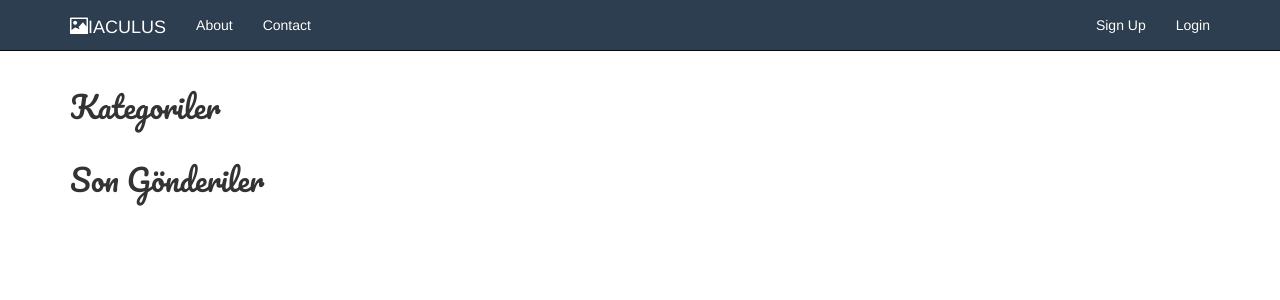
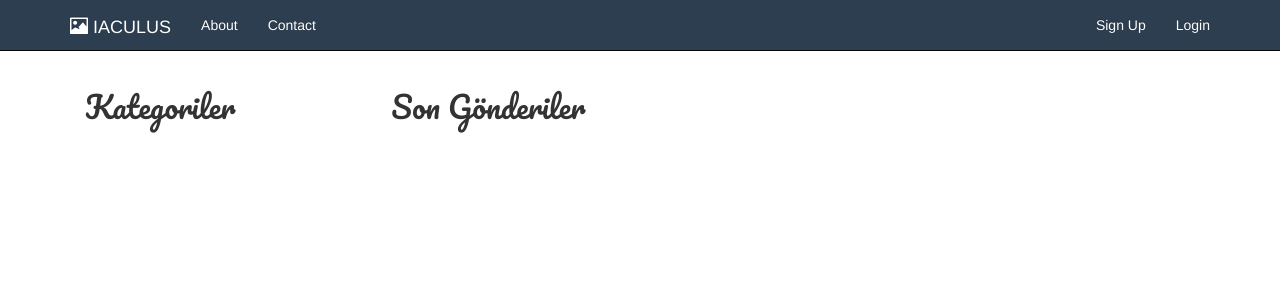
Before and after one commit to lyk2017-python/Iaculus, a Django app: page / in a window 1280 px wide; the page is wider, and only the part inside the window is pictured. Shown: the top 300 px of that part. Run offline with Django 3.2, Linux system fonts and the light colour scheme; data that the repository does not hold is empty; some libraries are stand-ins or nearby versions.

Commit message:
some css magic

```diff
--- a/Iaculus/forum/templates/forum/base.html
+++ b/Iaculus/forum/templates/forum/base.html
@@ -23,7 +23,7 @@
 			        <span class="icon-bar"></span>
 		      	</button>
 				<a href="/" class="navbar-brand"><span class="glyphicon
-				glyphicon-picture" aria-hidden="true"></span>IACULUS </a>
+				glyphicon-picture" aria-hidden="true"></span> IACULUS </a>
 			</div>
 			<div class="collapse navbar-collapse" id="a">
 				<ul class="nav navbar-nav">
@@ -37,10 +37,9 @@
 			</div>
 		</div>
 	</nav>
-    <div class="content container">
+
             {% block content %}
             {% endblock %}
-    </div>
 <script
   src="https://code.jquery.com/jquery-3.1.1.js"
   integrity="sha256-16cdPddA6VdVInumRGo6IbivbERE8p7CQR3HzTBuELA="
--- a/Iaculus/forum/templates/forum/category_list.html
+++ b/Iaculus/forum/templates/forum/category_list.html
@@ -1,10 +1,9 @@
 {% extends 'forum/base.html' %}
 
 {% block content %}
-
-
-
-
+    <div class="container-fluid">
+    <div class="row content">
+        <div class="col-sm-3 sidenav">
             <div class="container">
             <h2>Kategoriler</h2>
             <div class="list-group">
@@ -16,7 +15,8 @@
                 {% endfor %}
             </div>
             </div>
-
+        </div>
+        <div class="col-sm-9">
         <div class="container">
             <h2>Son Gönderiler</h2>
             <div class="list-group">
@@ -27,6 +27,7 @@
                 {% endfor %}
             </div>
         </div>
-
-
+        </div>
+    </div>
+    </div>
 {% endblock %}
```
Lines whose indentation alone changed are shown as unchanged.
